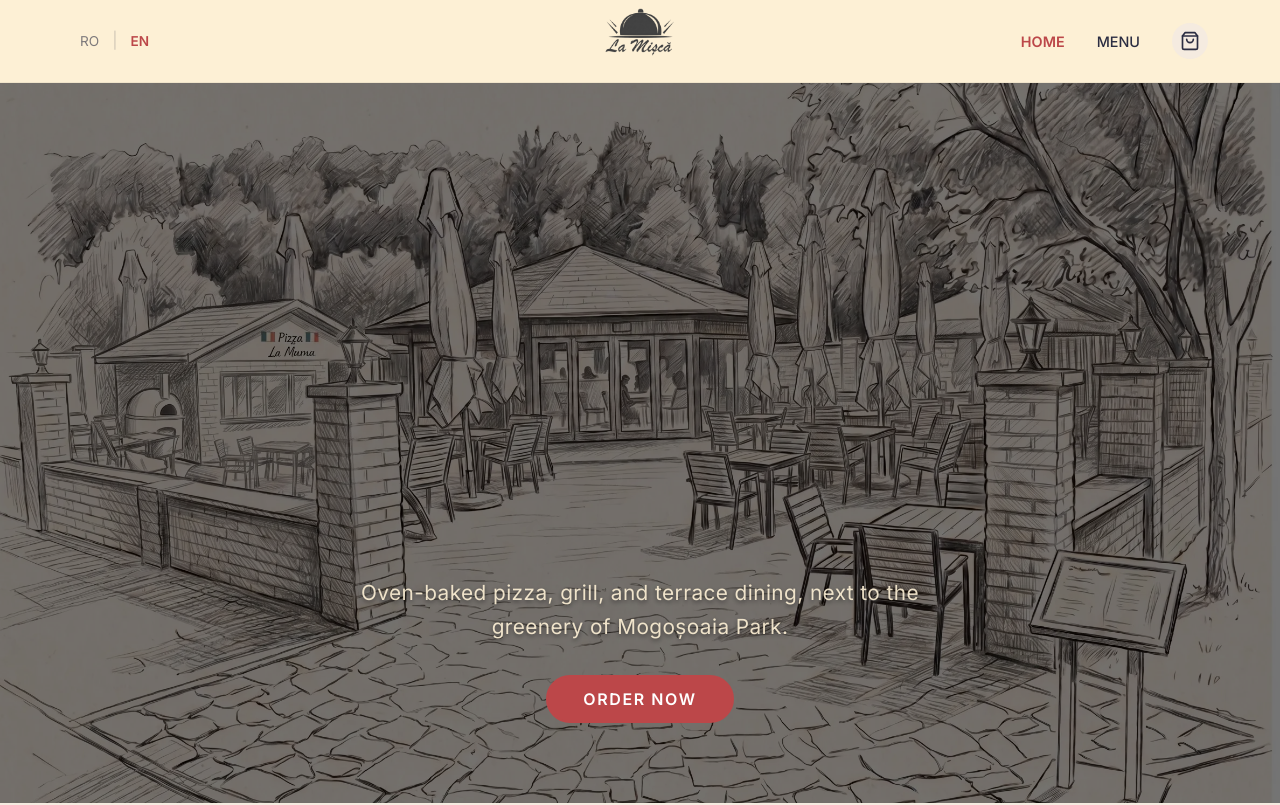
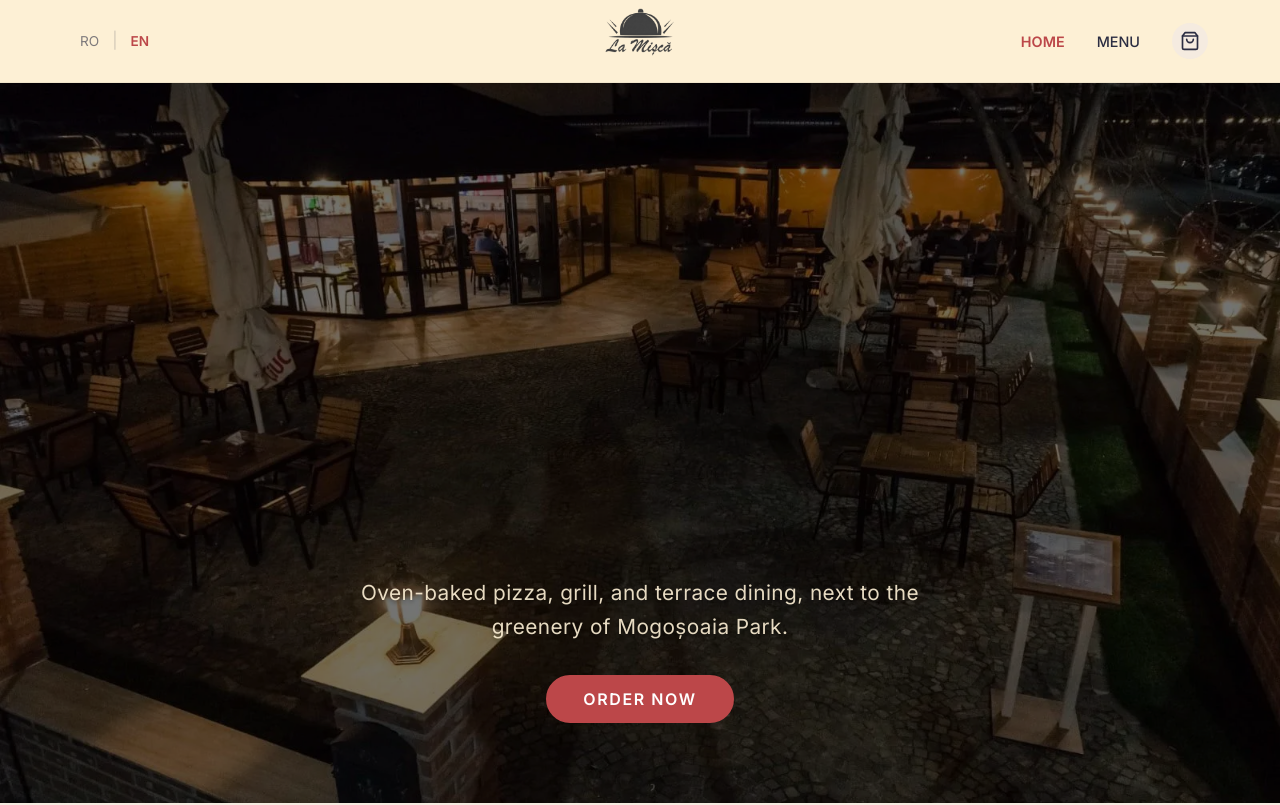
Before and after one commit to Lookah9/LaMisca, a React (Vite) app: page / in a window 1280 px wide. Shown: the top 805 px of the page. Built offline with nearby package versions, Linux system fonts and the light colour scheme.

Commit message:
Revert hero image to original

```diff
--- a/src/components/Hero.tsx
+++ b/src/components/Hero.tsx
@@ -13,15 +13,15 @@ export default function Hero({ navigateTo }: HeroProps) {
       width: '100%',
       position: 'relative',
       display: 'flex',
-      alignItems: 'flex-end', // Moved from center to bottom
+      alignItems: 'flex-end',
       justifyContent: 'center',
-      paddingBottom: '10vh', // Space from the bottom
+      paddingBottom: '10vh',
       overflow: 'hidden',
       backgroundColor: '#000'
     }}>
-      {/* Background Image */}
+      {/* Background Image - Reverted to original */}
       <img
-        src="images/Sketched Hero.webp"
+        src="images/hero.webp"
         alt="La Misca Terrace Atmosphere"
         style={{
           position: 'absolute',
```
